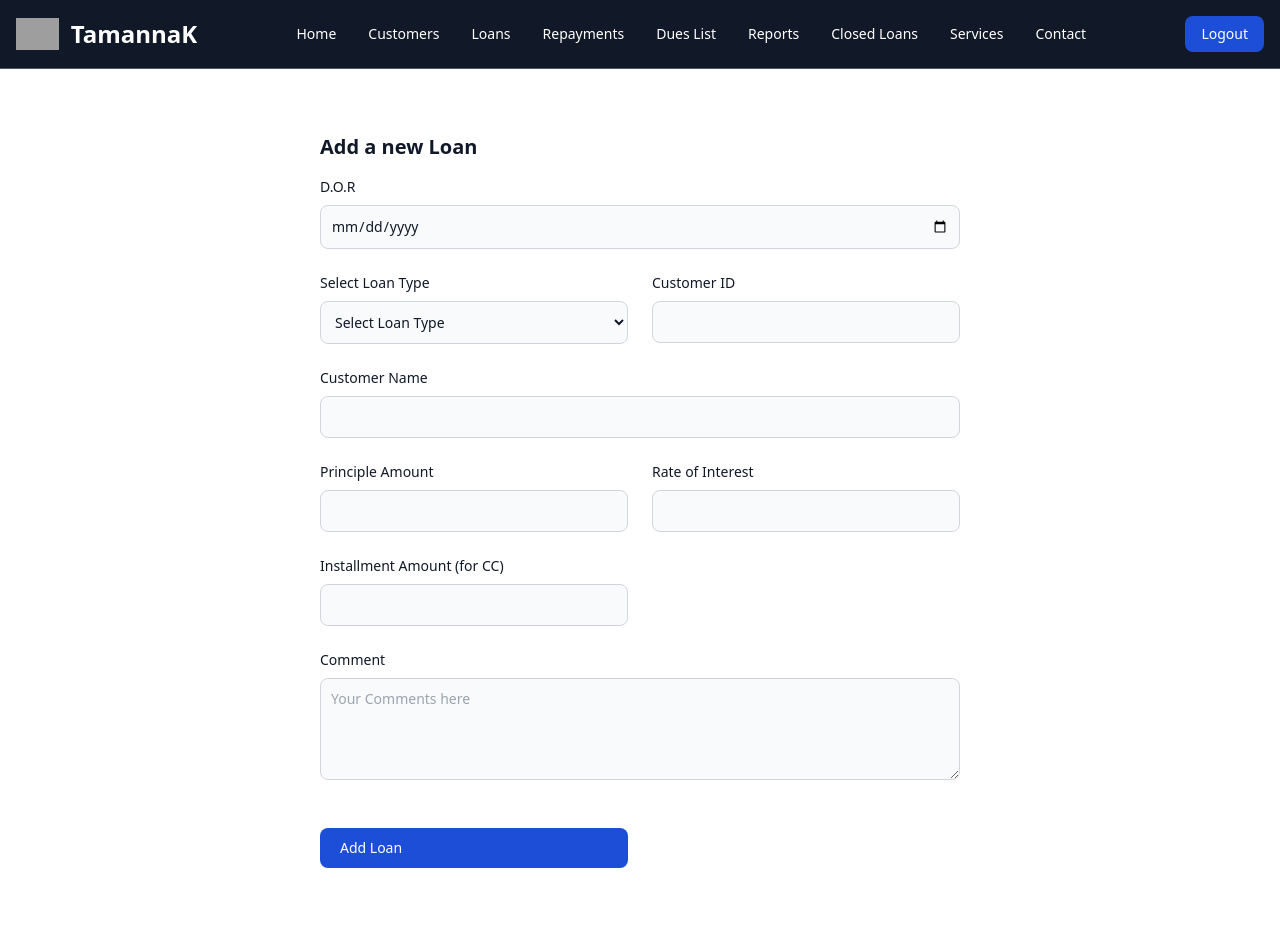
After one commit to digiwebminds/tamannakhadyan.com, a PHP site: page /add_loan.php in a window 1280 px wide. The commit adds this page. Run offline with PHP 8.4, Linux system fonts and the light colour scheme; some libraries are stand-ins or nearby versions; grey boxes are pictures that could not be loaded.

Commit message:
cc loan layout and database connect done

```diff
--- /dev/null
+++ b/admin/add_loan.php
@@ -0,0 +1,108 @@
+<?php
+
+require_once("../include/connect.php");
+
+if($_SERVER['REQUEST_METHOD']=='POST'){
+    $dorloan = $_POST['dorloan'];
+    $loancategory = $_POST['loancategory'];
+    $customerid = $_POST['customerid'];
+    $customername = $_POST['customer-name'];
+    $principle = $_POST['principle-amount'];
+    $roi = $_POST['roi'];
+    $comment = $_POST['comment'];
+    $installment =$_POST['installment'];
+
+
+        $sql = "INSERT INTO `loans` (`customer_id`, `customer_name`, `principle`, `comment`, `dor`, `loan_type`, `installment`, `roi`) VALUES ('$customerid', '$customername', '$principle', '$comment', '$dorloan', '$loancategory', '$installment', '$roi')";
+
+        $result = mysqli_query($conn,$sql);
+
+        if($result){
+
+            echo '<div class="p-4 mb-4 text-sm text-green-800 rounded-lg bg-green-50 dark:bg-gray-800 dark:text-green-400" role="alert">
+            <span class="font-medium">Loan Created!</span><a href="loan.php"> Click here to View Loan Page </a>
+          </div>';
+        // echo "<script>alert('Loan Created');</script>";
+
+        }
+        else{
+            die(mysqli_error($conn));
+        }
+    }
+?>
+
+<!DOCTYPE html>
+<html lang="en">
+<head>
+    <meta charset="UTF-8">
+    <meta http-equiv="X-UA-Compatible" content="IE=edge">
+    <meta name="viewport" content="width=device-width, initial-scale=1.0">
+    <title>Add Loan</title>
+    <script src="https://cdn.tailwindcss.com"></script>
+</head>
+<body>
+    <?php
+include "../include/navbar.php";
+?>
+<!-- <h1>hefuie</h1> -->
+<section class="bg-white dark:bg-gray-900">
+    <div class="py-8 px-4 mx-auto max-w-2xl lg:py-16">
+        <h2 class="mb-4 text-xl font-bold text-gray-900 dark:text-white">Add a new Loan</h2>
+        <form action="" method="POST">
+            <div class="grid gap-4 sm:grid-cols-2 sm:gap-6">
+                <div class="sm:col-span-2">
+                    <label for="dorloan" class="block mb-2 text-sm font-medium text-gray-900 dark:text-white">D.O.R</label>
+                    <input type="date" name="dorloan" id="dorloan" class="bg-gray-50 border border-gray-300 text-gray-900 text-sm rounded-lg focus:ring-primary-600 focus:border-primary-600 block w-full p-2.5 dark:bg-gray-700 dark:border-gray-600 dark:placeholder-gray-400 dark:text-white dark:focus:ring-primary-500 dark:focus:border-primary-500" required>
+                </div>
+                <div>
+                    <label for="loancategory" class="block mb-2 text-sm font-medium text-gray-900 dark:text-white">Select Loan Type</label>
+                    <select id="loancategory" name="loancategory" class="bg-gray-50 border border-gray-300 text-gray-900 text-sm rounded-lg focus:ring-primary-500 focus:border-primary-500 block w-full p-2.5 dark:bg-gray-700 dark:border-gray-600 dark:placeholder-gray-400 dark:text-white dark:focus:ring-primary-500 dark:focus:border-primary-500">
+                        <option selected="">Select Loan Type</option>
+                        <option value="1">CC Loan</option>
+                        <option value="2">Daily Loan</option>
+                        <option value="3">Weekly Loan</option>
+                        <option value="4">Monthly Loan</option>
+                    </select>
+                </div>
+                <div>
+                    <label for="customerid" class="block mb-2 text-sm font-medium text-gray-900 dark:text-white">Customer ID</label>
+                    <input type="number" name="customerid" id="customerid" class="bg-gray-50 border border-gray-300 text-gray-900 text-sm rounded-lg focus:ring-primary-600 focus:border-primary-600 block w-full p-2.5 dark:bg-gray-700 dark:border-gray-600 dark:placeholder-gray-400 dark:text-white dark:focus:ring-primary-500 dark:focus:border-primary-500" required="">
+                </div>
+                <div class="sm:col-span-2">
+                    <label for="customer-name" class="block mb-2 text-sm font-medium text-gray-900 dark:text-white">Customer Name</label>
+                    <input type="text" name="customer-name" id="customer-name" class="bg-gray-50 border border-gray-300 text-gray-900 text-sm rounded-lg focus:ring-primary-600 focus:border-primary-600 block w-full p-2.5 dark:bg-gray-700 dark:border-gray-600 dark:placeholder-gray-400 dark:text-white dark:focus:ring-primary-500 dark:focus:border-primary-500" required readonly>
+                </div>
+              <div class="w-full">
+                  <label for="principle-amount" class="block mb-2 text-sm font-medium text-gray-900 dark:text-white">Principle Amount</label>
+                  <input type="number" name="principle-amount" id="principle-amount" class="bg-gray-50 border border-gray-300 text-gray-900 text-sm rounded-lg focus:ring-primary-600 focus:border-primary-600 block w-full p-2.5 dark:bg-gray-700 dark:border-gray-600 dark:placeholder-gray-400 dark:text-white dark:focus:ring-primary-500 dark:focus:border-primary-500" required>
+                </div>
+                <div class="w-full">
+                    <label for="roi" class="block mb-2 text-sm font-medium text-gray-900 dark:text-white">Rate of Interest
+                        </label>
+                        <input type="number" name="roi" id="roi" class="bg-gray-50 border border-gray-300 text-gray-900 text-sm rounded-lg focus:ring-primary-600 focus:border-primary-600 block w-full p-2.5 dark:bg-gray-700 dark:border-gray-600 dark:placeholder-gray-400 dark:text-white dark:focus:ring-primary-500 dark:focus:border-primary-500" required>
+                    </div>
+                    <div class="w-full">
+                        <label for="installment" class="block mb-2 text-sm font-medium text-gray-900 dark:text-white">Installment Amount (for CC)
+                            </label>
+                            <input type="text" name="installment" id="installment" class="bg-gray-50 border border-gray-300 text-gray-900 text-sm rounded-lg focus:ring-primary-600 focus:border-primary-600 block w-full p-2.5 dark:bg-gray-700 dark:border-gray-600 dark:placeholder-gray-400 dark:text-white dark:focus:ring-primary-500 dark:focus:border-primary-500" readonly>
+                    </div>
+                        <div class="sm:col-span-2">
+                            <label for="comment" class="block mb-2 text-sm font-medium text-gray-900 dark:text-white">Comment</label>
+                            <textarea name="comment" id="comment" rows="4" class="block p-2.5 w-full text-sm text-gray-900 bg-gray-50 rounded-lg border border-gray-300 focus:ring-primary-500 focus:border-primary-500 dark:bg-gray-700 dark:border-gray-600 dark:placeholder-gray-400 dark:text-white dark:focus:ring-primary-500 dark:focus:border-primary-500" placeholder="Your Comments here"></textarea>
+                        </div>
+                        <button type="submit" class="inline-flex items-center px-5 py-2.5 mt-4 sm:mt-6 text-sm font-medium text-center text-white bg-blue-700 rounded-lg focus:ring-4 focus:ring-primary-200 dark:focus:ring-primary-900 hover:bg-primary-800">
+                            Add Loan
+                        </button>
+                    </div>
+                </form>
+            </div>
+        </section>
+
+
+
+
+
+        <script src="http://ajax.googleapis.com/ajax/libs/jquery/1.9.1/jquery.min.js"></script>
+        <script src="../include/js/add_loan.js"></script>
+    </body>
+</html>
--- /dev/null
+++ b/include/js/add_loan.js
@@ -0,0 +1,34 @@
+
+$(document).ready(function() {
+    //to fetch customer name from customerid input
+    $("#customerid").keyup(function() {
+        var customer_id = $(this).val();
+
+        $.ajax({
+            url: '../include/ajaxphpfiles/fetch_custname.php',
+            type: 'POST',
+            data: { 'customer_id': customer_id },
+            success: function(data) {
+                $("#customer-name").val(data);
+            }
+        });
+    });
+
+    //to calculate installment on basis of ROI & Principle amount
+    $("#roi").keyup(function() {
+        var roi = $(this).val();
+        var principal = $("#principle-amount").val();
+
+        $.ajax({
+            url: '../include/ajaxphpfiles/fetch_custname.php',
+            type: 'POST',
+            data: { 'roi': roi ,'principal': principal },
+            success: function(data) {
+                $("#installment").val(data);
+            }
+        });
+    });
+
+
+
+});
```
Also changed, not shown: customers/cust_dashboard.php (deleted, +0 -13 lines), db_dump/tamanna_khadyan (1).sql (added, +127 -0 lines), include/ajaxphpfiles/fetch_custname.php (added, +51 -0 lines), include/css/add_loan.css (added, +40 -0 lines), admin/add_user.php (line endings or trailing spaces).
